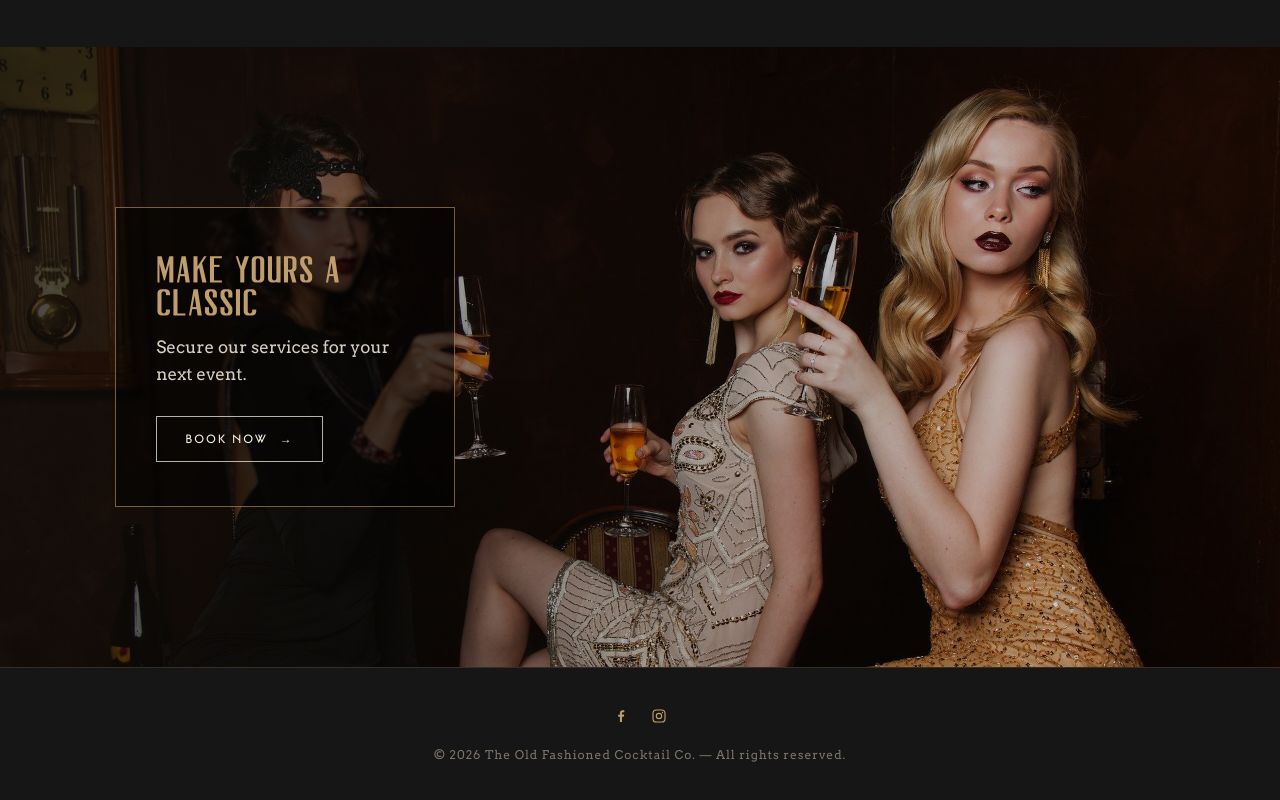
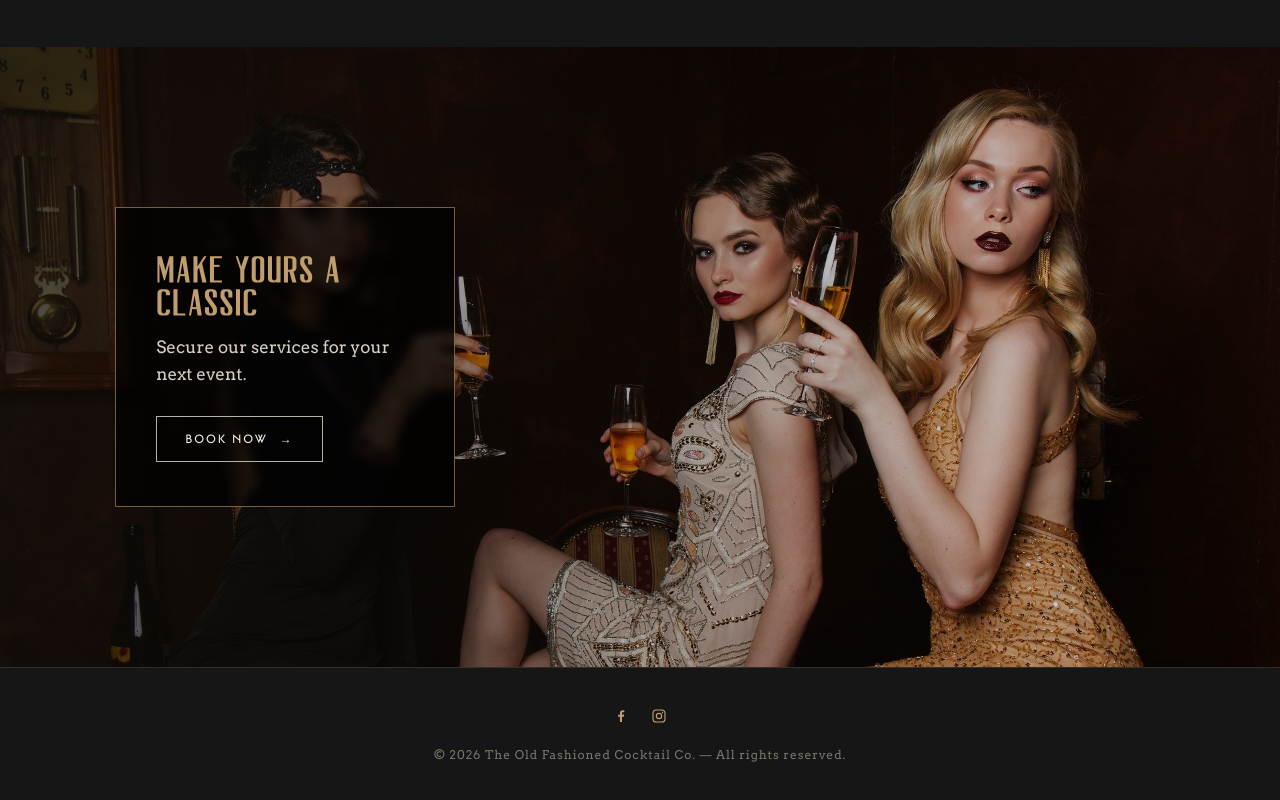
Before and after one commit to tangobrown/ofc, a Next.js app: page / in a window 1280 px wide. Shown: the part 2504-3304 px from the top of the page. Built offline with nearby package versions, Linux system fonts and the light colour scheme.

Commit message:
Make Yours a Classic: darker (70%) text-box overlay with a soft blur
Co-Authored-By: Claude Opus 4.8 <noreply@anthropic.com>

```diff
--- a/components/FlappersCta.tsx
+++ b/components/FlappersCta.tsx
@@ -24,7 +24,7 @@ export default function FlappersCta({
         <Image src={image} alt="" fill sizes="100vw" className="object-cover object-top" />
       </div>
       <div className="pointer-events-none absolute inset-0 bg-flappers-scrim" />
-      <div className="relative z-[5] ml-[min(9vw,150px)] max-w-[340px] border border-[rgba(192,157,108,0.6)] bg-black/50 px-10 py-11 backdrop-blur-[1px]">
+      <div className="relative z-[5] ml-[min(9vw,150px)] max-w-[340px] border border-[rgba(192,157,108,0.6)] bg-black/70 px-10 py-11 backdrop-blur-sm">
         <h2 className="m-0 mb-4 font-display text-[30px] font-semibold uppercase leading-[1.1] tracking-[0.04em] text-gold">
           {title}
         </h2>
```
